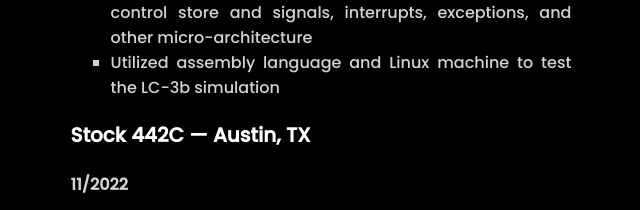
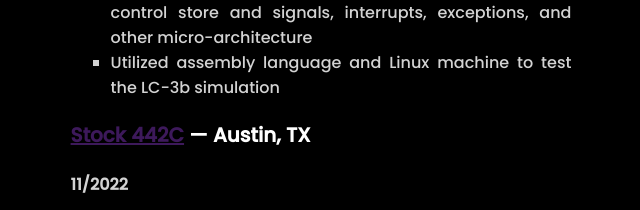
Before and after one commit to ms8ark/minseo, a plain HTML site: page index.html in a window 1280 px wide. Shown: the part 2842-3052 px from the top of the page, without its empty margins (569-1209 px from the left). Drawn offline with Linux system fonts and the light colour scheme; a script that the page names is missing.

Commit message:
stock422c

```diff
--- a/index.html
+++ b/index.html
@@ -116,7 +116,7 @@
           <li>Utilized assembly language and Linux machine to test the LC-3b simulation</li>
         </ul>
 
-        <h3>Stock 442C — Austin, TX </h3>
+        <h3><a href="Stock422C.pdf" target="_blank" title="Stock422C" style="color: #3d195b; font-style:normal">Stock 442C</a> — Austin, TX </h3>
         <h4>11/2022</h4>
         <ul>
           <li>Designed and constructed a server-client architecture of online auction server that handles customer bidding
```
Also changed, not shown: 2 other files.
